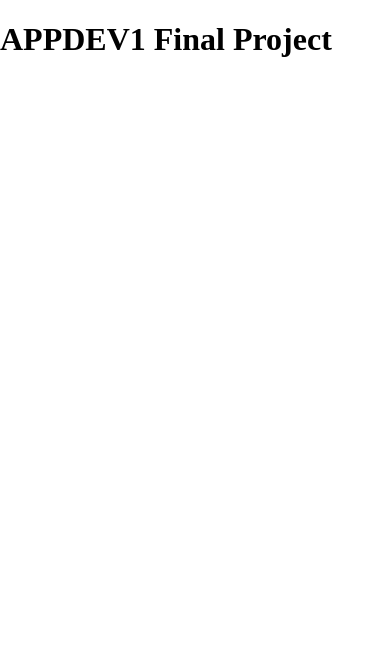
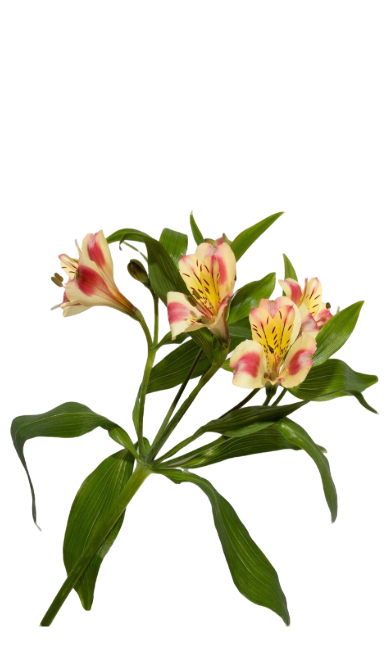
Before and after one commit to JessmrvnC/appdev1-final-practical-exam, a React (Vite) app: page / in a window 390 px wide. Shown: the top 666 px of the page. Built offline with nearby package versions, Linux system fonts and the light colour scheme.

Commit message:
Create Sign Up layout and display blossom image.

```diff
--- a/src/App.jsx
+++ b/src/App.jsx
@@ -1,5 +1,7 @@
+import SignUp from './components/SignUp/SignUp'
+
 function App() {
-  return <h1>APPDEV1 Final Project</h1>
+  return <SignUp />
 }
 
 export default App
--- /dev/null
+++ b/src/components/SignUp/SignUp.jsx
@@ -0,0 +1,15 @@
+import flowerImage from '../../assets/blossom-flower.svg'
+import styles from './SignUp.module.css'
+
+function SignUp() {
+  return (
+    <main className={styles.page}>
+      <section className={styles.leftSection}></section>
+      <section className={styles.rightSection}>
+        <img src={flowerImage} alt="Pink and yellow blossom flowers" />
+      </section>
+    </main>
+  )
+}
+
+export default SignUp
--- /dev/null
+++ b/src/components/SignUp/SignUp.module.css
@@ -0,0 +1,60 @@
+.page {
+  display: grid;
+  grid-template-columns: 650px minmax(0, 886px);
+  width: 100%;
+  max-width: 1536px;
+  min-height: 1042px;
+  margin: 0 auto;
+  overflow: hidden;
+  background: #fff;
+}
+
+.leftSection,
+.rightSection {
+  min-width: 0;
+}
+
+.rightSection {
+  padding-top: 78px;
+}
+
+.rightSection img {
+  display: block;
+  width: 828px;
+  height: 936px;
+  object-fit: contain;
+}
+
+@media (max-width: 1200px) {
+  .page {
+    grid-template-columns: 55% 45%;
+    min-height: 100svh;
+  }
+
+  .rightSection {
+    display: flex;
+    align-items: center;
+    padding-top: 0;
+  }
+
+  .rightSection img {
+    width: 100%;
+    height: auto;
+    max-height: 90svh;
+  }
+}
+
+@media (max-width: 760px) {
+  .page {
+    display: block;
+    min-height: 100svh;
+  }
+
+  .rightSection {
+    min-height: 100svh;
+  }
+
+  .rightSection img {
+    max-height: 100svh;
+  }
+}
```
Also changed, not shown: carbonel-signup-right-section.png (added).
